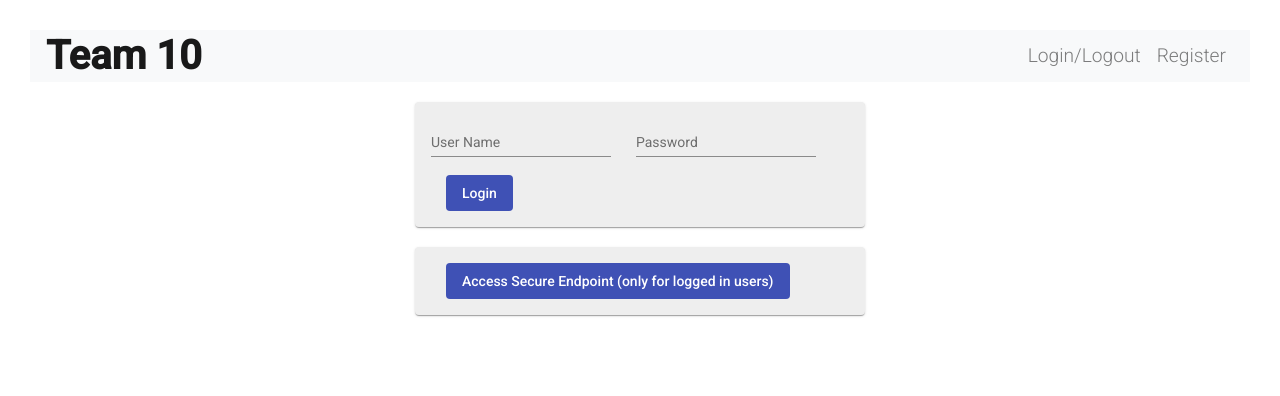
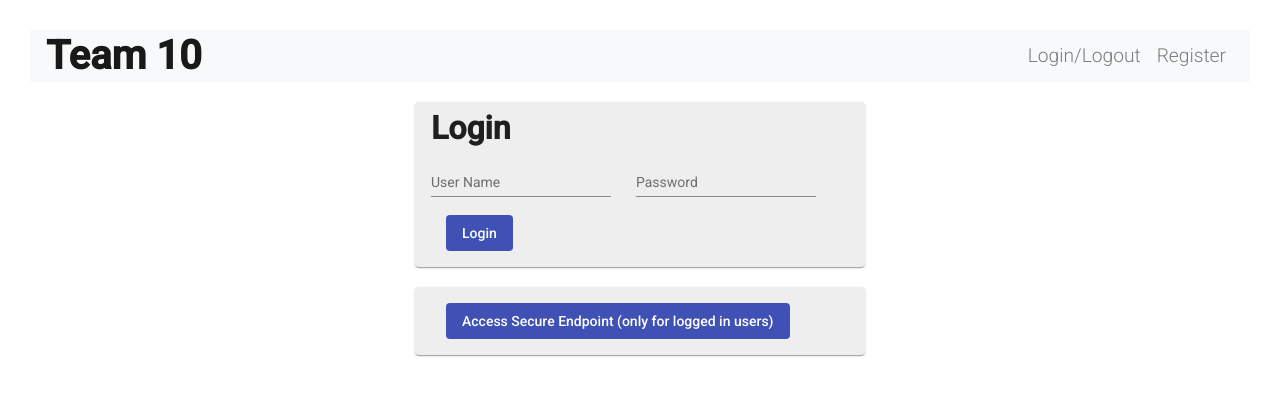
Before and after one commit to scg-unibe-ch/ese2020-team10, an Angular app in the folder ese2020-project-scaffolding-master/frontend/: page /login in a window 1280 px wide. Shown: the top 396 px of the page. Built offline with nearby package versions, Linux system fonts and the light colour scheme; no server answers.

Commit message:
add title to login/register forms

```diff
--- a/ese2020-project-scaffolding-master/frontend/src/app/user-login/user-login.component.css
+++ b/ese2020-project-scaffolding-master/frontend/src/app/user-login/user-login.component.css
@@ -5,3 +5,9 @@
   margin-right:auto;
   vertical-align:middle;
 }
+
+.log{
+  font-size: 2rem;
+  font-weight: bold;
+  margin-bottom: 20px;
+}
--- a/ese2020-project-scaffolding-master/frontend/src/app/user-login/user-login.component.html
+++ b/ese2020-project-scaffolding-master/frontend/src/app/user-login/user-login.component.html
@@ -1,5 +1,6 @@
 <mat-card>
   <div *ngIf="!loggedIn">
+    <div class="log">Login</div>
     <mat-form-field>
       <input matInput placeholder="User Name" [(ngModel)]="userName" name="userName">
     </mat-form-field>
@@ -10,6 +11,7 @@
   </div>
 
   <div *ngIf="loggedIn">
+    <div class="log">Logout</div>
     <button mat-flat-button color="warn" (click)="logout()">Logout</button>
     You are currently logged in as {{ userName }}
   </div>
--- a/ese2020-project-scaffolding-master/frontend/src/app/user-registration/user-registration.component.css
+++ b/ese2020-project-scaffolding-master/frontend/src/app/user-registration/user-registration.component.css
@@ -6,3 +6,9 @@
   margin-right:auto;
   vertical-align:middle;
 }
+
+.register{
+  font-size: 2rem;
+  font-weight: bold;
+  margin-bottom: 20px;
+}
--- a/ese2020-project-scaffolding-master/frontend/src/app/user-registration/user-registration.component.html
+++ b/ese2020-project-scaffolding-master/frontend/src/app/user-registration/user-registration.component.html
@@ -1,5 +1,6 @@
 <mat-card>
   <form [formGroup]="registrationForm" (ngSubmit)="onSubmit()">
+    <div class="register">Registration</div>
     <div>
       <mat-form-field>
         <input [class.is-invalid]="firstName.touched" type="text" matInput class="form-control" placeholder="First Name" formControlName="firstName">
```
